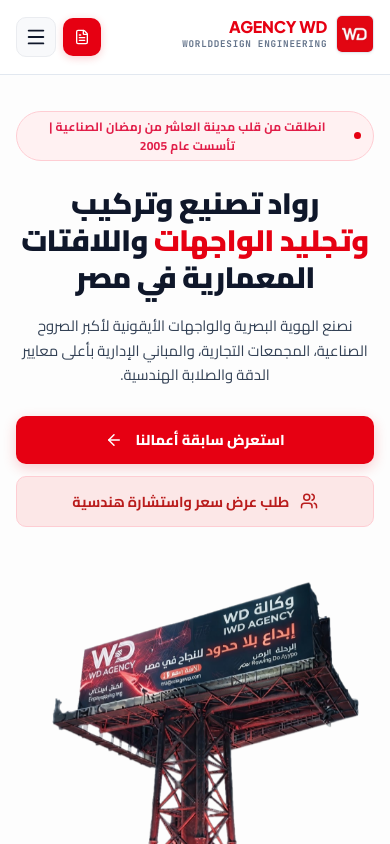
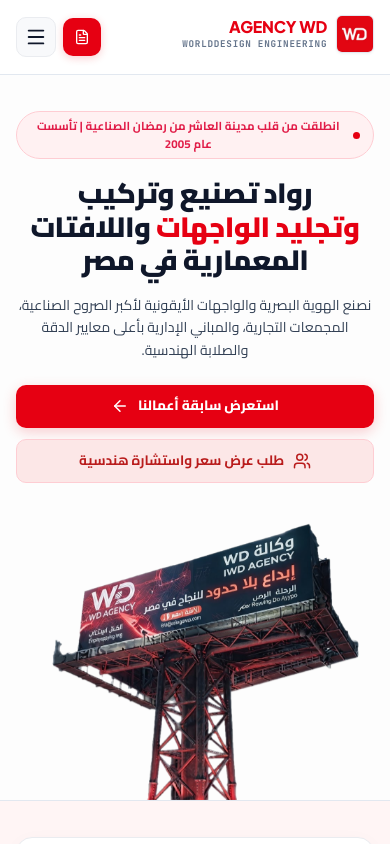
Before and after one commit to ahmedabdelgawad736-boop/W-D-web, a React (Vite) app: page / in a window 390 px wide. Shown: the top 844 px of the page. Built offline with nearby package versions, Linux system fonts and the light colour scheme.

Commit message:
Make hero responsive: compact type below 1024px, 2-column from 750px with correct LTR/RTL sides, stacked below 750px

```diff
--- a/src/components/Hero.css
+++ b/src/components/Hero.css
@@ -172,29 +172,90 @@
   max-width: 560px;
   height: auto;
   object-fit: contain;
-  /* The artwork carries ~1.8% transparent padding at its base; nudge it down so
-     the pylon itself lands on the hero's bottom edge (the section clips the
-     transparent remainder). translateY % resolves against the image's own box. */
-  transform: translateY(1.8%);
+  /* The artwork's opaque content reaches the PNG's own bottom edge, so a plain
+     bottom-aligned layout already puts the pylon on the hero's bottom edge. */
 }
 
 /* Responsive Breakpoints */
+
+/* Small screens & tablets: compact the typography/spacing.
+   Desktop (>=1025px) styling is untouched. Scoped to the hero so shared
+   classes (.section-badge-pill, buttons) keep their look elsewhere. */
 @media (max-width: 1024px) {
+  .hero-grid {
+    gap: 1.75rem;
+  }
+
+  .section-badge-pill.hero-badge {
+    font-size: 0.72rem;
+    padding: 0.3rem 0.8rem;
+    gap: 0.4rem;
+    letter-spacing: 0.01em;
+    margin-bottom: 1.1rem;
+  }
+
   .hero-heading {
-    font-size: 2.35rem;
+    font-size: 1.95rem;
+    line-height: 1.2;
+    margin-bottom: 1.2rem;
   }
-  .hero-grid {
-    gap: 2rem;
+
+  .hero-lead {
+    font-size: 0.95rem;
+    line-height: 1.6;
+    margin-bottom: 1.75rem;
+  }
+
+  .hero-actions {
+    gap: 0.85rem;
+  }
+
+  .btn-hero-primary,
+  .btn-hero-secondary {
+    padding: 0.7rem 1.2rem;
+    font-size: 0.875rem;
+    gap: 0.55rem;
   }
 }
 
+/* Reduced hero top padding once we leave the desktop layout */
 @media (max-width: 860px) {
   .wd-hero-section {
     padding: 3rem 0 0;
   }
+}
+
+/* Small tablets & wider screens: compact TWO-column hero (>=750px is where the
+   text column is wide enough for a 3-line headline and the image stays large).
+   Direction on .hero-grid-* keeps EN = image right / text left,
+   AR = image left / text right. */
+@media (min-width: 750px) and (max-width: 860px) {
+  .hero-grid {
+    grid-template-columns: 1.1fr 1fr;
+    gap: 1.5rem;
+  }
+  .hero-heading {
+    font-size: 1.65rem;
+    margin-bottom: 1.1rem;
+  }
+  .hero-lead {
+    font-size: 0.9rem;
+    line-height: 1.55;
+    margin-bottom: 1.5rem;
+  }
+  /* Text column is the taller one here — keep buttons off the section edge. */
+  .hero-text-col {
+    padding-bottom: 2.5rem;
+  }
+}
+
+/* Narrower screens: clean stacked layout (text above image).
+   Side-by-side here would squeeze the text column below ~340px and shrink the
+   image, so the stacked layout keeps both readable and the image prominent. */
+@media (max-width: 749.98px) {
   .hero-grid {
     grid-template-columns: 1fr;
-    gap: 2.25rem;
+    gap: 1.75rem;
   }
   /* Stacked layout: the image comes last, so the text needs no bottom spacer. */
   .hero-text-col {
@@ -224,26 +285,33 @@
     padding: 2.25rem 0 0;
   }
   .hero-heading {
-    font-size: 1.85rem;
-    margin-bottom: 1.15rem;
+    font-size: 1.75rem;
+    margin-bottom: 1rem;
   }
   .hero-lead {
-    font-size: 0.925rem;
-    line-height: 1.65;
-    margin-bottom: 1.75rem;
+    font-size: 0.875rem;
+    line-height: 1.6;
+    margin-bottom: 1.5rem;
   }
   .hero-actions {
-    gap: 0.75rem;
+    gap: 0.7rem;
   }
   .btn-hero-primary,
   .btn-hero-secondary {
-    padding: 0.8rem 1.25rem;
-    font-size: 0.9rem;
+    padding: 0.65rem 1.1rem;
+    font-size: 0.85rem;
   }
 }
 
 @media (max-width: 380px) {
   .hero-heading {
-    font-size: 1.6rem;
+    font-size: 1.5rem;
+  }
+  .section-badge-pill.hero-badge {
+    font-size: 0.68rem;
+    padding: 0.28rem 0.7rem;
+  }
+  .hero-actions {
+    gap: 0.6rem;
   }
 }
```
Also changed, not shown: src/assets/hero image/hero image.png.
